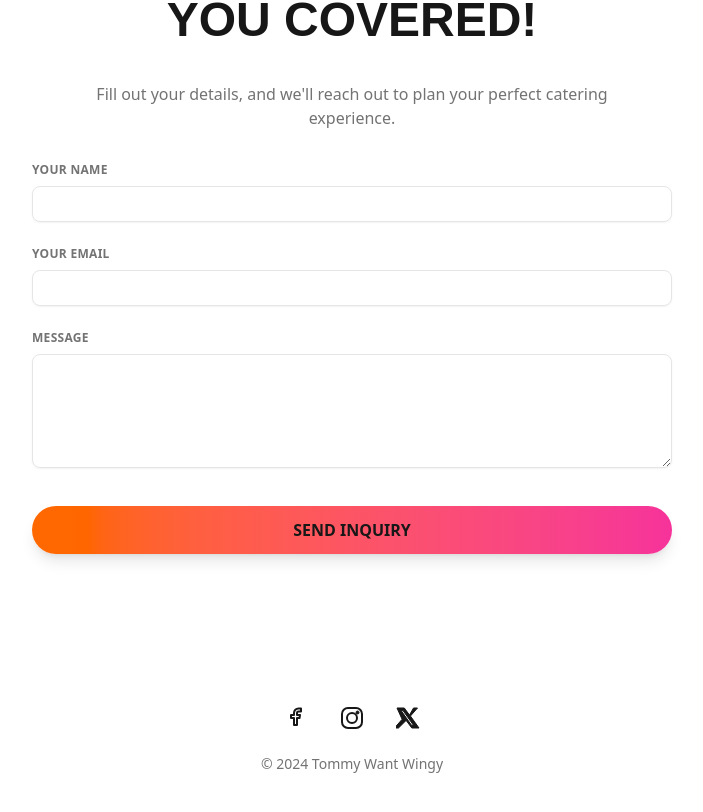
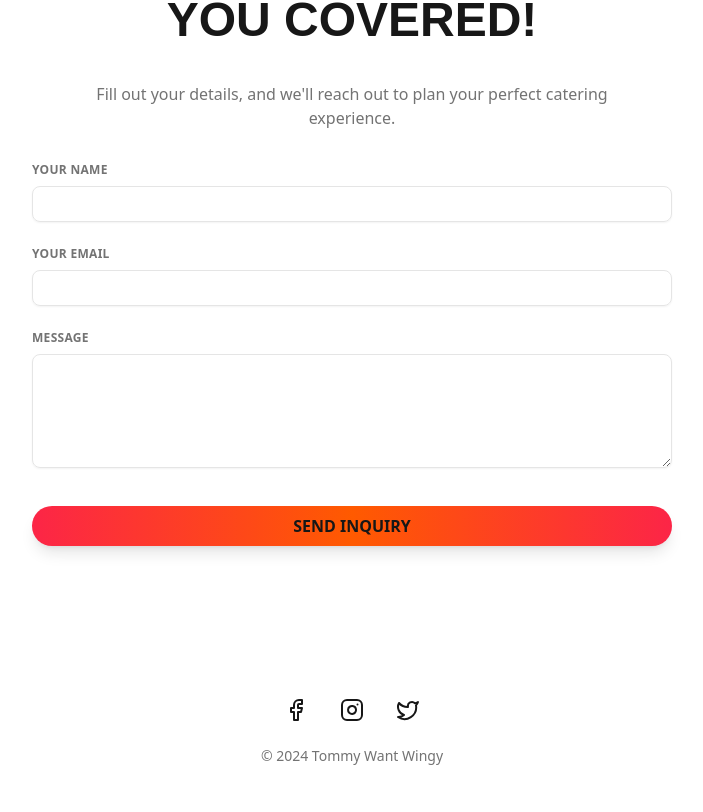
Before and after one commit to robkebab/vercel-demo, a Next.js app: page / in a window 1280 px wide. Shown: the part 3151-3963 px from the top of the page, without its empty margins (288-991 px from the left). Built offline with nearby package versions, Linux system fonts and the light colour scheme; a web font is replaced by a local one.

Commit message:
refactor(ui): clean up some styles

```diff
--- a/app/(home)/catering.tsx
+++ b/app/(home)/catering.tsx
@@ -1,4 +1,6 @@
+import { Button } from "@/components/ui/button";
 import { Input } from "@/components/ui/input";
+import { Label } from "@/components/ui/label";
 import React from "react";
 
 async function submitCatering(formData: FormData) {
@@ -28,12 +30,12 @@ export function HomeCatering() {
         </p>
         <form action={submitCatering} className="w-full flex flex-col gap-6">
           <div>
-            <label
+            <Label
               htmlFor="name"
               className="block text-xs font-semibold mb-2 uppercase tracking-wide text-muted-foreground"
             >
               YOUR NAME
-            </label>
+            </Label>
             <Input
               id="name"
               name="name"
@@ -43,12 +45,12 @@ export function HomeCatering() {
             />
           </div>
           <div>
-            <label
+            <Label
               htmlFor="email"
               className="block text-xs font-semibold mb-2 uppercase tracking-wide text-muted-foreground"
             >
               YOUR EMAIL
-            </label>
+            </Label>
             <Input
               id="email"
               name="email"
@@ -58,12 +60,12 @@ export function HomeCatering() {
             />
           </div>
           <div>
-            <label
+            <Label
               htmlFor="message"
               className="block text-xs font-semibold mb-2 uppercase tracking-wide text-muted-foreground"
             >
               MESSAGE
-            </label>
+            </Label>
             <textarea
               id="message"
               name="message"
@@ -72,12 +74,13 @@ export function HomeCatering() {
               className="w-full rounded-md border border-input bg-transparent px-3 py-2 text-base text-primary shadow-xs transition-[color,box-shadow] outline-none focus-visible:border-ring focus-visible:ring-ring/50 focus-visible:ring-[3px] placeholder:text-muted-foreground"
             />
           </div>
-          <button
+          <Button
+            variant="gradient"
             type="submit"
-            className="mt-2 rounded-full px-10 py-3 font-bold text-primary text-base bg-gradient-to-r from-orange-500 to-pink-500 shadow-lg transition hover:scale-105 focus:outline-none focus:ring-2 focus:ring-primary"
+            className="mt-2 rounded-full px-10 py-3 font-bold text-primary text-base shadow-lg transition hover:scale-105 focus:outline-none focus:ring-2 focus:ring-primary"
           >
             SEND INQUIRY
-          </button>
+          </Button>
         </form>
       </div>
     </section>
--- a/app/(home)/footer.tsx
+++ /dev/null
@@ -1,86 +0,0 @@
-import React from "react";
-
-const socials = [
-  {
-    href: "https://facebook.com",
-    icon: (
-      <svg
-        width="24"
-        height="24"
-        fill="none"
-        viewBox="0 0 24 24"
-        stroke="currentColor"
-        className="text-primary"
-      >
-        <path
-          d="M17 2.5h-2.5A4.5 4.5 0 0 0 10 7v2H7v3h3v7h3v-7h2.5l.5-3H13V7a1.5 1.5 0 0 1 1.5-1.5H17v-3z"
-          strokeWidth="2"
-          strokeLinecap="round"
-          strokeLinejoin="round"
-        />
-      </svg>
-    ),
-    label: "Facebook",
-  },
-  {
-    href: "https://instagram.com",
-    icon: (
-      <svg
-        width="24"
-        height="24"
-        fill="none"
-        viewBox="0 0 24 24"
-        stroke="currentColor"
-        className="text-primary"
-      >
-        <rect x="2" y="2" width="20" height="20" rx="6" strokeWidth="2" />
-        <circle cx="12" cy="12" r="5" strokeWidth="2" />
-        <circle cx="17.5" cy="6.5" r="1.5" fill="currentColor" />
-      </svg>
-    ),
-    label: "Instagram",
-  },
-  {
-    href: "https://x.com",
-    icon: (
-      <svg
-        width="24"
-        height="24"
-        fill="none"
-        viewBox="0 0 24 24"
-        stroke="currentColor"
-        className="text-primary"
-      >
-        <path
-          d="M17.53 2H21.5l-7.06 8.06L23 22h-7.19l-5.7-7.6L2.47 22H-1.5l7.61-8.7L1 2h7.31l5.18 7.09L17.53 2zm-2.02 17.3h2.01L7.01 4.59H5.13l10.38 14.71z"
-          fill="currentColor"
-        />
-      </svg>
-    ),
-    label: "X",
-  },
-];
-
-export function HomeFooter() {
-  return (
-    <footer className="w-full bg-background text-primary py-10 flex flex-col items-center justify-center gap-4">
-      <div className="flex items-center gap-8 mb-2">
-        {socials.map((social) => (
-          <a
-            key={social.label}
-            href={social.href}
-            target="_blank"
-            rel="noopener noreferrer"
-            aria-label={social.label}
-            className="hover:text-orange-500 transition-colors"
-          >
-            {social.icon}
-          </a>
-        ))}
-      </div>
-      <div className="text-sm text-muted-foreground">
-        © 2024 Tommy Want Wingy
-      </div>
-    </footer>
-  );
-}
--- a/app/order/layout.tsx
+++ b/app/order/layout.tsx
@@ -1,5 +1,6 @@
 import { Navbar } from "@/app/order/menu/[category]/navbar";
 import type { ReactNode } from "react";
+import { Footer } from "../../components/footer";
 
 interface OrderLayoutProps {
   children: ReactNode;
@@ -10,6 +11,7 @@ export default function OrderLayout({ children }: OrderLayoutProps) {
     <>
       <Navbar />
       <main>{children}</main>
+      <Footer />
     </>
   );
 }
--- a/app/order/menu/[category]/navbar.tsx
+++ b/app/order/menu/[category]/navbar.tsx
@@ -9,29 +9,19 @@ export function Navbar() {
   return (
     <nav className="flex items-center justify-between w-full px-2 md:px-4 py-2 border-b border-gray-100 bg-background mb-4 md:mb-6">
       <div className="flex items-center gap-2 flex-shrink-0">
-        <button className="md:hidden p-2" aria-label="Open menu">
+        <Button className="md:hidden p-2" aria-label="Open menu">
           <Icon.Menu className="w-6 h-6 text-primary" />
-        </button>
+        </Button>
         <span className="hidden md:inline-flex">
           <Link href="/">
             <Image
               src="/images/logo.png"
               alt="Tommy Want Wingy"
-              width={32}
-              height={32}
+              width={48}
+              height={48}
             />
           </Link>
         </span>
-        <div className="hidden md:flex flex-col leading-tight">
-          <span className="text-xs text-gray-400">Carry-out</span>
-          <span className="text-sm font-semibold text-primary">Location</span>
-        </div>
-        <Button
-          variant="ghost"
-          className="hidden md:inline-flex ml-1 text-xs text-primary px-1 py-0 h-auto"
-        >
-          Change
-        </Button>
       </div>
       <div className="flex-1 flex justify-center items-center">
         <Link
--- a/app/page.tsx
+++ b/app/page.tsx
@@ -1,6 +1,6 @@
 import { HomeAbout } from "@/app/(home)/about";
 import { HomeCatering } from "@/app/(home)/catering";
-import { HomeFooter } from "@/app/(home)/footer";
+import { Footer } from "@/components/footer";
 import { HomeHero } from "@/app/(home)/hero";
 import { HomeLocations } from "@/app/(home)/locations";
 import { HomeNavbar } from "@/app/(home)/navbar";
@@ -17,7 +17,7 @@ export default async function Home() {
         <HomeReviews />
         <HomeCatering />
       </main>
-      <HomeFooter />
+      <Footer />
     </>
   );
 }
--- /dev/null
+++ b/components/footer.tsx
@@ -0,0 +1,44 @@
+import { Icon } from "@/components/ui/icon";
+import React from "react";
+
+const socials = [
+  {
+    href: "https://facebook.com",
+    icon: <Icon.Facebook />,
+    label: "Facebook",
+  },
+  {
+    href: "https://instagram.com",
+    icon: <Icon.Instagram />,
+    label: "Instagram",
+  },
+  {
+    href: "https://x.com",
+    icon: <Icon.Twitter />,
+    label: "X",
+  },
+];
+
+export function Footer() {
+  return (
+    <footer className="w-full bg-background text-primary py-10 flex flex-col items-center justify-center gap-4">
+      <div className="flex items-center gap-8 mb-2">
+        {socials.map((social) => (
+          <a
+            key={social.label}
+            href={social.href}
+            target="_blank"
+            rel="noopener noreferrer"
+            aria-label={social.label}
+            className="hover:text-orange-500 transition-colors"
+          >
+            {social.icon}
+          </a>
+        ))}
+      </div>
+      <div className="text-sm text-muted-foreground">
+        © 2024 Tommy Want Wingy
+      </div>
+    </footer>
+  );
+}
--- a/components/ui/icon.tsx
+++ b/components/ui/icon.tsx
@@ -13,6 +13,9 @@ import {
   ShoppingBag,
   Plus,
   Minus,
+  Facebook,
+  Instagram,
+  Twitter,
 } from "lucide-react";
 
 export const Icon = {
@@ -30,6 +33,9 @@ export const Icon = {
   ShoppingBag,
   Plus,
   Minus,
+  Facebook,
+  Instagram,
+  Twitter,
 } as const;
 
 export type Icon = (typeof Icon)[keyof typeof Icon];
```
